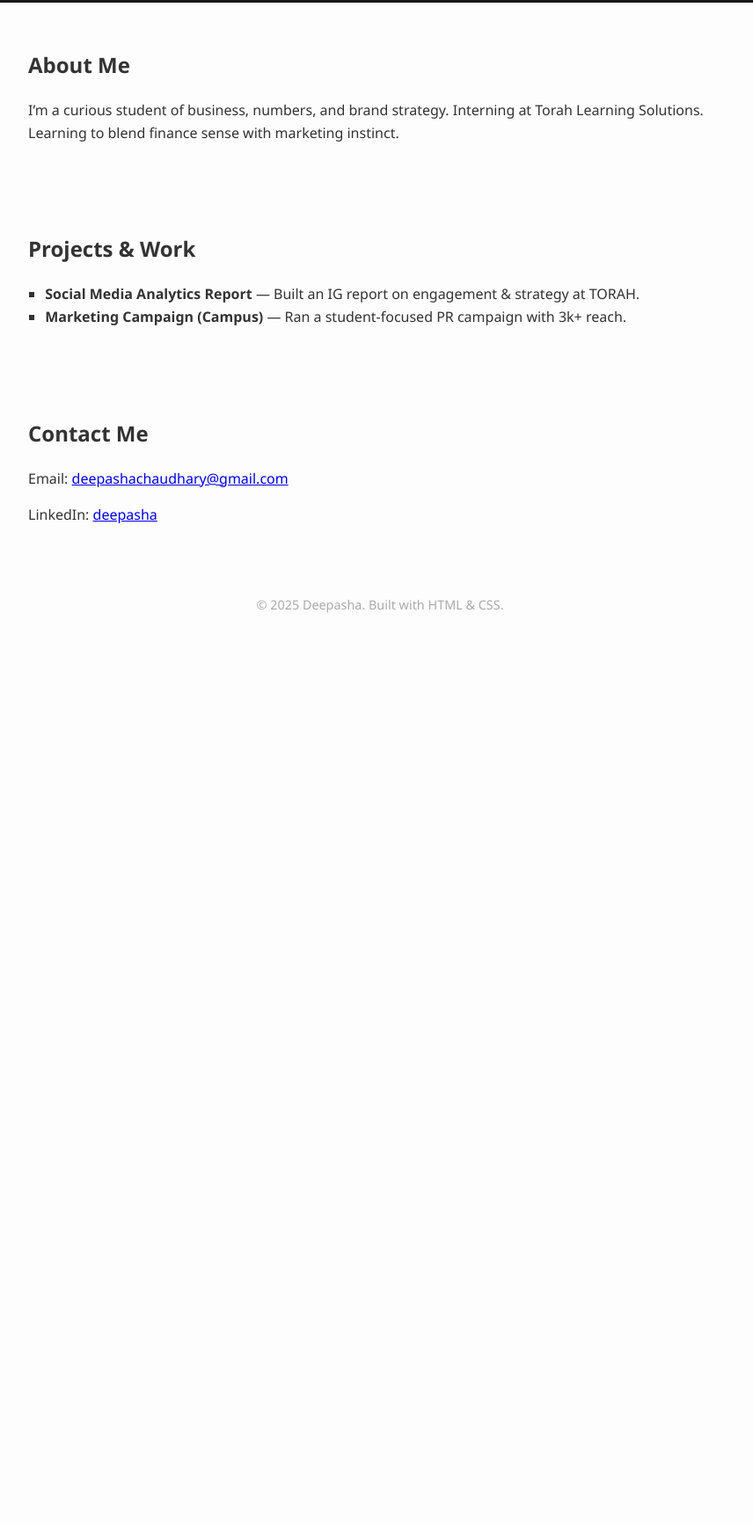
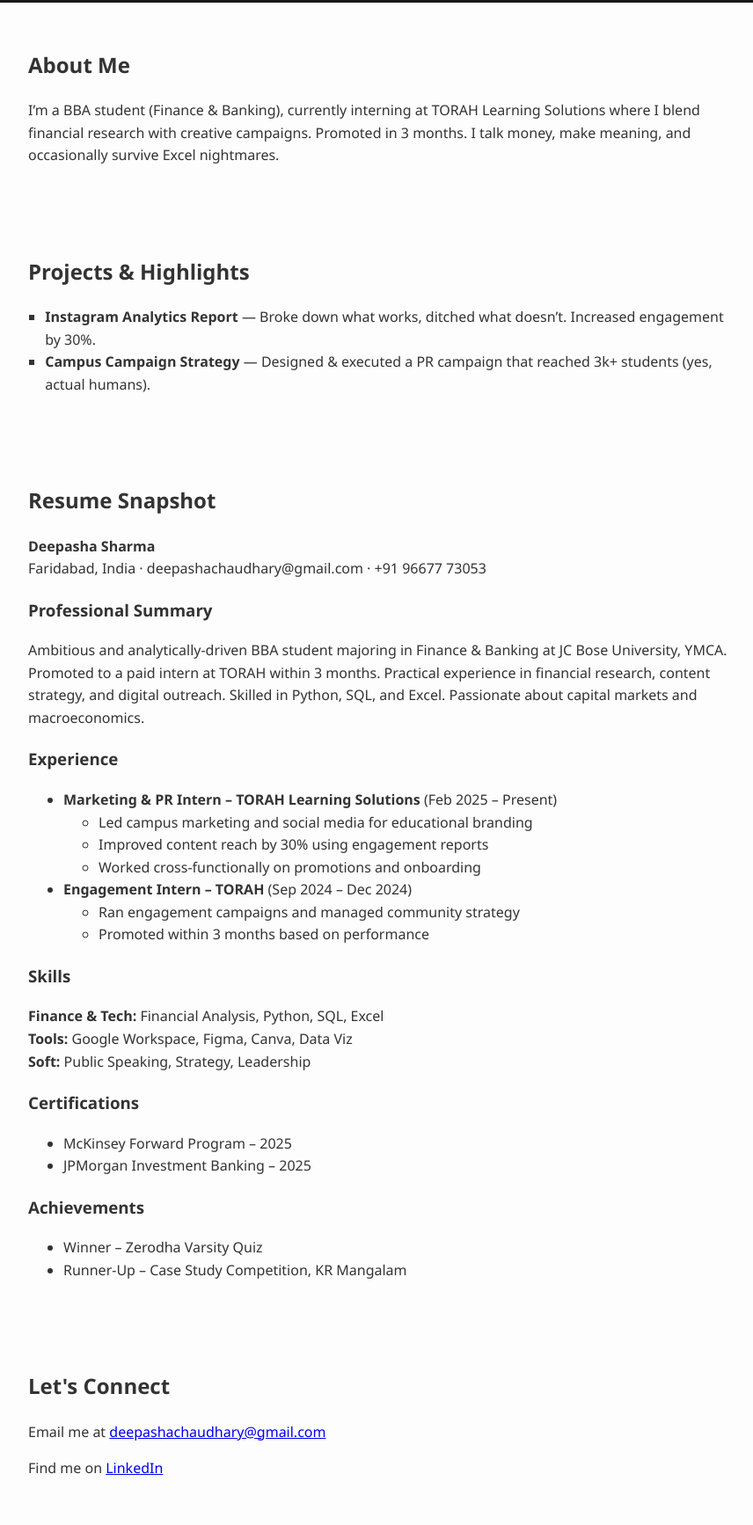
Before and after one commit to deepasha27/deepasha-portfolio, a plain HTML site: page index.html in a window 1280 px wide. Shown: the part 414-2148 px from the top of the page at 88% size, without its empty margins (208-1064 px from the left). Before the commit the page ends 1142 px from the top, so only its background shows below. Drawn offline with Linux system fonts and the light colour scheme.

Commit message:
Update index.html

```diff
--- a/index.html
+++ b/index.html
@@ -5,36 +5,81 @@
   <meta name="viewport" content="width=device-width, initial-scale=1.0" />
   <title>Deepasha | Portfolio</title>
   <link rel="stylesheet" href="style.css" />
+  <meta name="description" content="Deepasha Sharma | Finance + Marketing Portfolio & Resume">
+  <meta name="author" content="Deepasha Sharma">
 </head>
 <body>
-  <header>
+  <header class="hero">
     <img src="profile.jpg" alt="Profile Photo" class="profile-pic" />
-    <h1>Deepasha</h1>
-    <p>Finance + Marketing + Strategy</p>
-    <a href="resume.pdf" target="_blank" class="btn">Download Resume</a>
+    <h1>Hey, I’m Deepasha 👋</h1>
+    <p class="tagline">Finance brain, marketing voice, strategy soul.</p>
+    <a href="resume.pdf" target="_blank" class="btn">⬇ My 1-Page Resume (Live)</a>
   </header>
 
+  <main>
     <section class="about">
       <h2>About Me</h2>
-    <p>I’m a curious student of business, numbers, and brand strategy. Interning at Torah Learning Solutions. Learning to blend finance sense with marketing instinct.</p>
+      <p>I’m a BBA student (Finance & Banking), currently interning at TORAH Learning Solutions where I blend financial research with creative campaigns. Promoted in 3 months. I talk money, make meaning, and occasionally survive Excel nightmares.</p>
     </section>
 
     <section class="projects">
-    <h2>Projects & Work</h2>
+      <h2>Projects & Highlights</h2>
       <ul>
-      <li><strong>Social Media Analytics Report</strong> — Built an IG report on engagement & strategy at TORAH.</li>
-      <li><strong>Marketing Campaign (Campus)</strong> — Ran a student-focused PR campaign with 3k+ reach.</li>
+        <li><strong>Instagram Analytics Report</strong> — Broke down what works, ditched what doesn’t. Increased engagement by 30%.</li>
+        <li><strong>Campus Campaign Strategy</strong> — Designed & executed a PR campaign that reached 3k+ students (yes, actual humans).</li>
+      </ul>
+    </section>
+
+    <section class="resume">
+      <h2>Resume Snapshot</h2>
+      <p><strong>Deepasha Sharma</strong><br>Faridabad, India · deepashachaudhary@gmail.com · +91 96677 73053</p>
+      <h3>Professional Summary</h3>
+      <p>Ambitious and analytically-driven BBA student majoring in Finance & Banking at JC Bose University, YMCA. Promoted to a paid intern at TORAH within 3 months. Practical experience in financial research, content strategy, and digital outreach. Skilled in Python, SQL, and Excel. Passionate about capital markets and macroeconomics.</p>
+
+      <h3>Experience</h3>
+      <ul>
+        <li><strong>Marketing & PR Intern – TORAH Learning Solutions</strong> (Feb 2025 – Present)
+          <ul>
+            <li>Led campus marketing and social media for educational branding</li>
+            <li>Improved content reach by 30% using engagement reports</li>
+            <li>Worked cross-functionally on promotions and onboarding</li>
+          </ul>
+        </li>
+        <li><strong>Engagement Intern – TORAH</strong> (Sep 2024 – Dec 2024)
+          <ul>
+            <li>Ran engagement campaigns and managed community strategy</li>
+            <li>Promoted within 3 months based on performance</li>
+          </ul>
+        </li>
+      </ul>
+
+      <h3>Skills</h3>
+      <p><strong>Finance & Tech:</strong> Financial Analysis, Python, SQL, Excel<br>
+         <strong>Tools:</strong> Google Workspace, Figma, Canva, Data Viz<br>
+         <strong>Soft:</strong> Public Speaking, Strategy, Leadership</p>
+
+      <h3>Certifications</h3>
+      <ul>
+        <li>McKinsey Forward Program – 2025</li>
+        <li>JPMorgan Investment Banking – 2025</li>
+      </ul>
+
+      <h3>Achievements</h3>
+      <ul>
+        <li>Winner – Zerodha Varsity Quiz</li>
+        <li>Runner-Up – Case Study Competition, KR Mangalam</li>
       </ul>
     </section>
 
     <section class="contact">
-    <h2>Contact Me</h2>
-    <p>Email: <a href="mailto:deepashachaudhary@gmail.com">deepashachaudhary@gmail.com</a></p>
-    <p>LinkedIn: <a href="https://linkedin.com/in/deepasha" target="_blank">deepasha</a></p>
+      <h2>Let's Connect</h2>
+      <p>Email me at <a href="mailto:deepashachaudhary@gmail.com">deepashachaudhary@gmail.com</a></p>
+      <p>Find me on <a href="https://linkedin.com/in/deepasha" target="_blank">LinkedIn</a></p>
     </section>
+  </main>
 
   <footer>
-    <p>© 2025 Deepasha. Built with HTML & CSS.</p>
+    <p>⚡ Built from scratch by Deepasha · Hosted on GitHub Pages · Powered by tea and stubbornness.</p>
   </footer>
 </body>
 </html>
```
Lines whose indentation alone changed are shown as unchanged.
